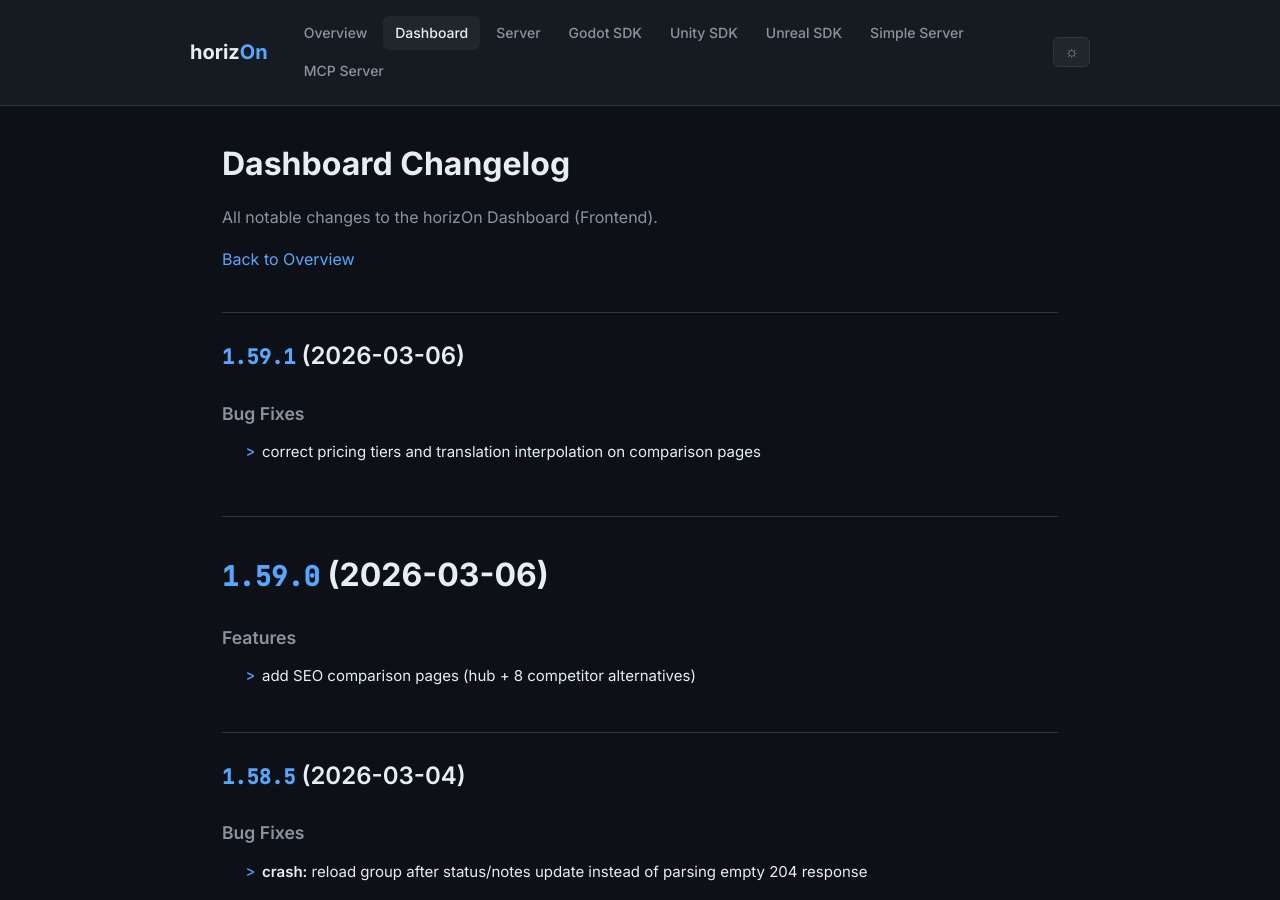
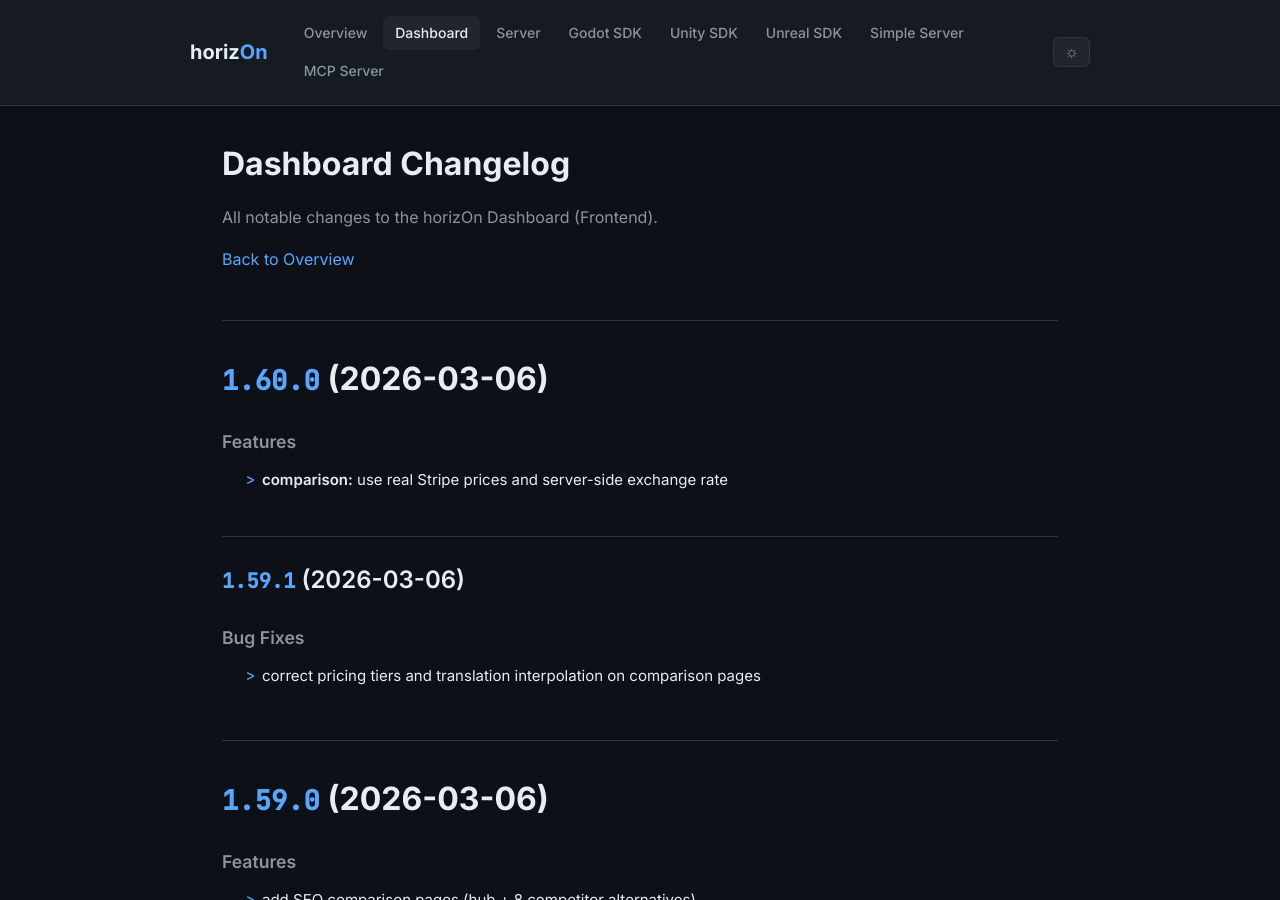
Before and after one commit to ProjectMakersDE/horizOn-Changelog, a Jekyll site: the page built from dashboard-changelog.md, in a window 1280 px wide and 900 px high. Built offline with Jekyll 4.4.1, drawn with Linux system fonts in a browser that asks for light colours.

Commit message:
chore: sync changelogs [skip ci]

```diff
--- a/dashboard-changelog.md
+++ b/dashboard-changelog.md
@@ -8,6 +8,13 @@ title: Dashboard Changelog
 All notable changes to the horizOn Dashboard (Frontend).
 
 [Back to Overview](.)
+
+# [1.60.0](https://github.com/ProjectMakersDE/horizOn-Dashboard/compare/v1.59.1...v1.60.0) (2026-03-06)
+
+
+### Features
+
+* **comparison:** use real Stripe prices and server-side exchange rate ([19d1db2](https://github.com/ProjectMakersDE/horizOn-Dashboard/commit/19d1db23a06bca594043355af717fb9473d5c207))
 
 ## [1.59.1](https://github.com/ProjectMakersDE/horizOn-Dashboard/compare/v1.59.0...v1.59.1) (2026-03-06)
 
```
Also changed, not shown: index.md (+1 -1 lines).
